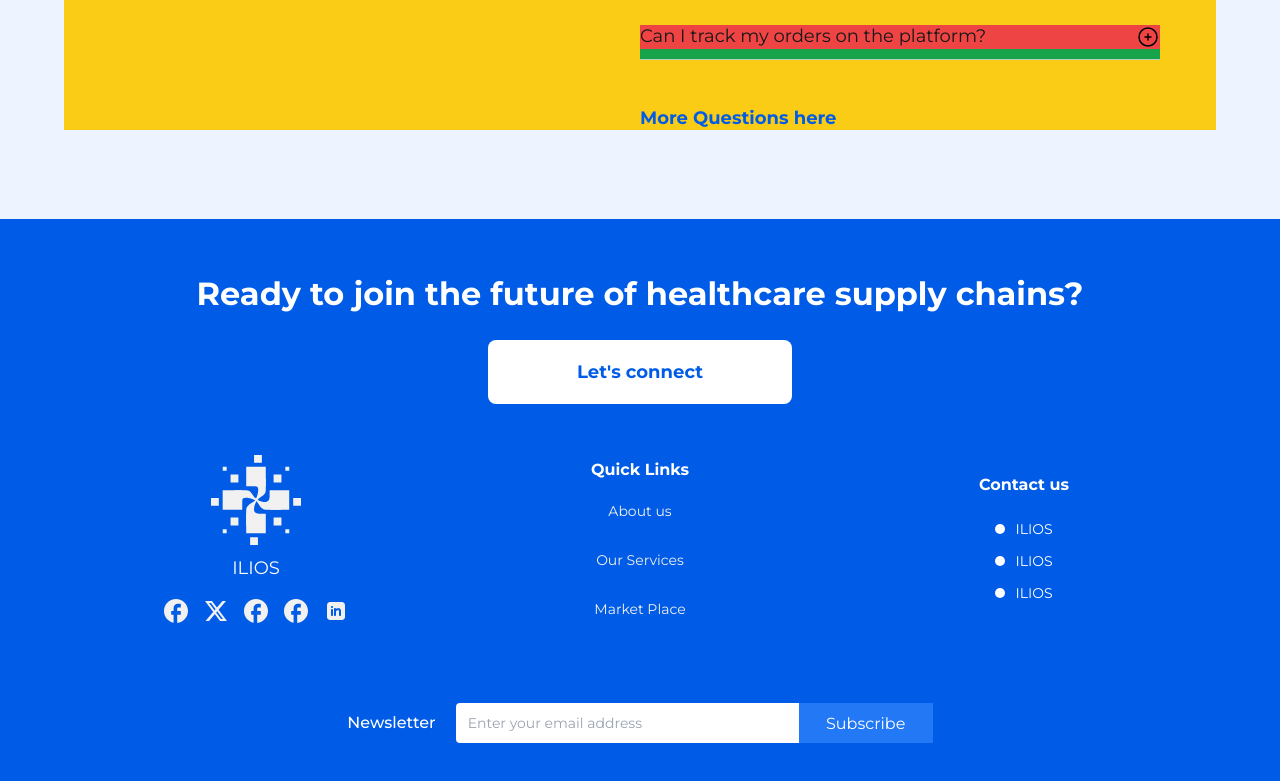
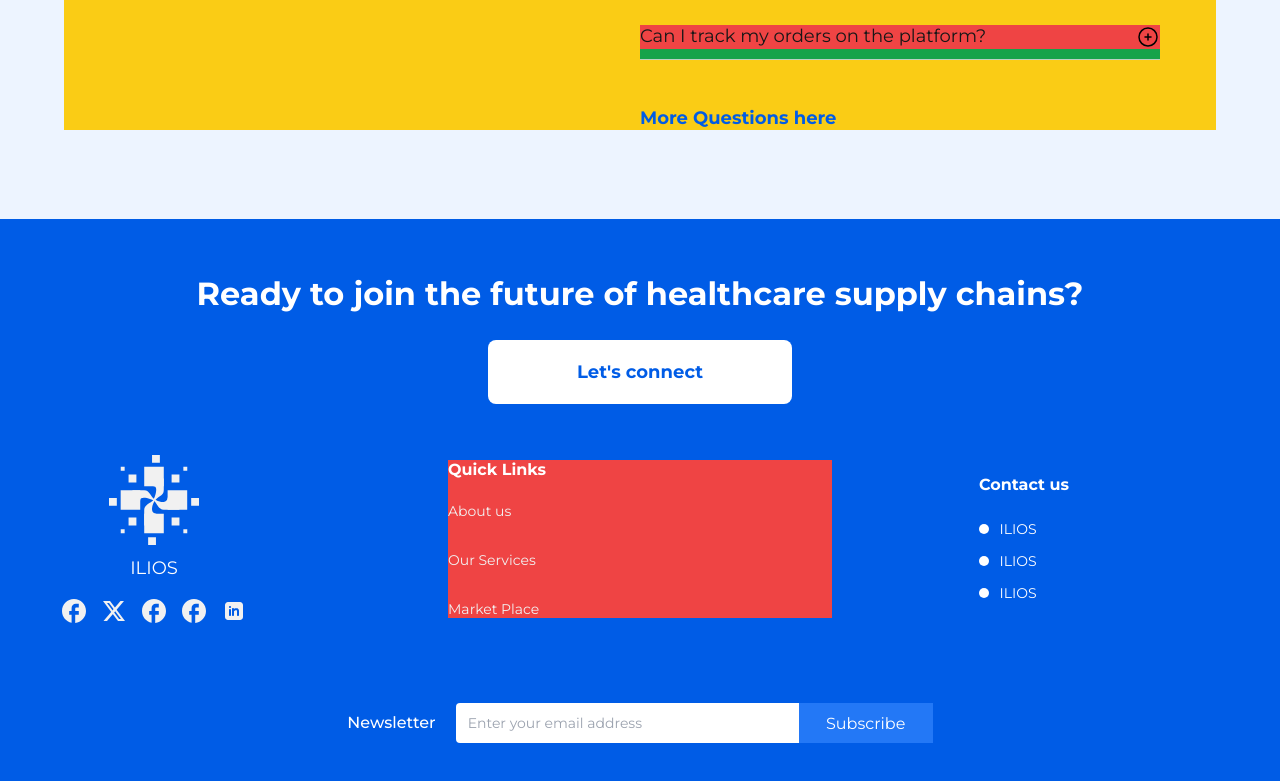
Before and after one commit to ilios91/ilios-fe, a Next.js app: page / in a window 1280 px wide. Shown: the part 3123-3904 px from the top of the page. Built offline with nearby package versions, Linux system fonts and the light colour scheme.

Commit message:
Minor fix

```diff
--- a/src/components/layout/Footer.tsx
+++ b/src/components/layout/Footer.tsx
@@ -13,7 +13,7 @@ export default function Footer() {
 
         {/* Links */}
         <div className="w-full flex flex-col items-center gap-y-16  mx-auto mt-[51px] mb-7 || md:flex-row">
-          <div className="w-full flex flex-col items-center || md:w-2/6">
+          <div className="w-full flex flex-col items-center || md:w-2/6 md:items-start">
             <div className="flex justify-center items-center w-[180px] flex-col">
               <svg
                 width="90"
@@ -325,32 +325,29 @@ export default function Footer() {
             </div>
           </div>
 
-          <div className="w-full flex flex-col items-center || md:w-2/6">
-            <h2 className="font-bold text-base leading-[19.5px] text-white mb-6"> Quick Links
-            </h2>
-            <ul className="flex flex-col gap-y-8 items-center text-sm font-normal text-[#F1F1F1]">
+          <div className="w-full flex flex-col items-center || md:w-2/6 md:items-start bg-red-500">
+            <h2 className="font-bold text-base leading-[19.5px] text-white mb-6"> Quick Links </h2>
+            <ul className="flex flex-col gap-y-8 items-center text-sm font-normal text-[#F1F1F1] || md:items-start">
               <li className="leading-[17px]"> About us </li>
               <li className="leading-[17px]"> Our Services </li>
               <li className="leading-[17px]"> Market Place </li>
             </ul>
           </div>
 
-          <div className="w-full flex items-center flex-col || md:w-2/6">
-            <h2 className="font-bold text-base leading-[19.5px] text-white mb-6">
-              Contact us
-            </h2>
-            <ul className="flex flex-col gap-y-3">
-              <li className="text-[#F1F1F1] text-sm font-normal leading-[17px] flex items-center h-full gap-x-2.5">
+          <div className="w-full flex items-center flex-col text-white || md:w-2/6">
+            <h2 className="font-bold text-base leading-[19.5px] mb-6"> Contact us </h2>
+            <ul className="flex flex-col gap-y-3 text-sm font-normal || md:items-start md:mr-8">
+              <li className="leading-[17px] flex items-center h-full gap-x-2.5">
                 <div className="w-2.5 h-2.5 rounded-[50%] bg-white">{""}</div>
-                <span className="text-white font-base leading-5">ILIOS</span>
+                <span className="font-base leading-5">ILIOS</span>
               </li>
-              <li className="text-[#F1F1F1] text-sm font-normal leading-[17px] flex items-center h-full gap-x-2.5">
+              <li className="leading-[17px] flex items-center h-full gap-x-2.5">
                 <div className="w-2.5 h-2.5 rounded-[50%] bg-white">{""}</div>
-                <span className="text-white font-base leading-5">ILIOS</span>
+                <span className="font-base leading-5">ILIOS</span>
               </li>
-              <li className="text-[#F1F1F1] text-sm font-normal leading-[17px] flex items-center h-full gap-x-2.5">
+              <li className="leading-[17px] flex items-center h-full gap-x-2.5">
                 <div className="w-2.5 h-2.5 rounded-[50%] bg-white">{""}</div>
-                <span className="text-white font-base leading-5">ILIOS</span>
+                <span className="font-base leading-5">ILIOS</span>
               </li>
             </ul>
           </div>
```
